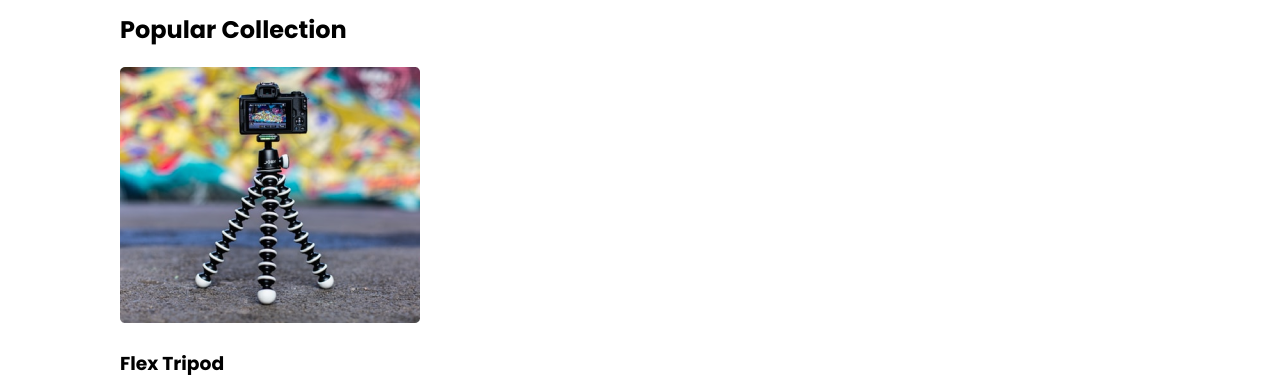
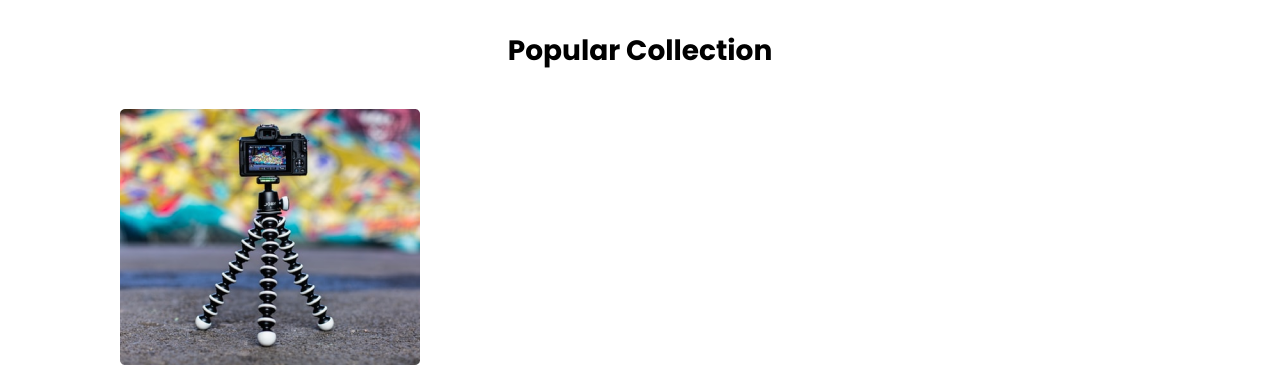
Before and after one commit to mehedisani/influencer-gear-p2, a plain HTML site: page index.html in a window 1280 px wide. Shown: the part 713-1100 px from the top of the page. Drawn offline with Linux system fonts and the light colour scheme.

Commit message:
update html structure of courses section

```diff
--- a/css/style.css
+++ b/css/style.css
@@ -94,3 +94,8 @@ hedader css
     width: 100%;
 }
 /* courses-area starts here */
+.courses-area h1{
+    text-align: center;
+    font-size: 28px;
+    line-height: 70px;
+}
--- a/index.html
+++ b/index.html
@@ -81,6 +81,7 @@
         <!-- courses-area -->
         <section class="courses-area">
             <h1>Popular Collection</h1>
+            <div class="courses">
                 <div class="single-course">
                     <div class="course-thumbnail">
                         <img src="images/tripod.png" alt="">
@@ -261,6 +262,7 @@
                         <p>Wordwide shifting available Buyers protection possible!</p>
                     </div>
                 </div>
+            </div>
         </section>
     </main>
     <!-- footer-area stars here  -->
```
Lines whose indentation alone changed are shown as unchanged.
